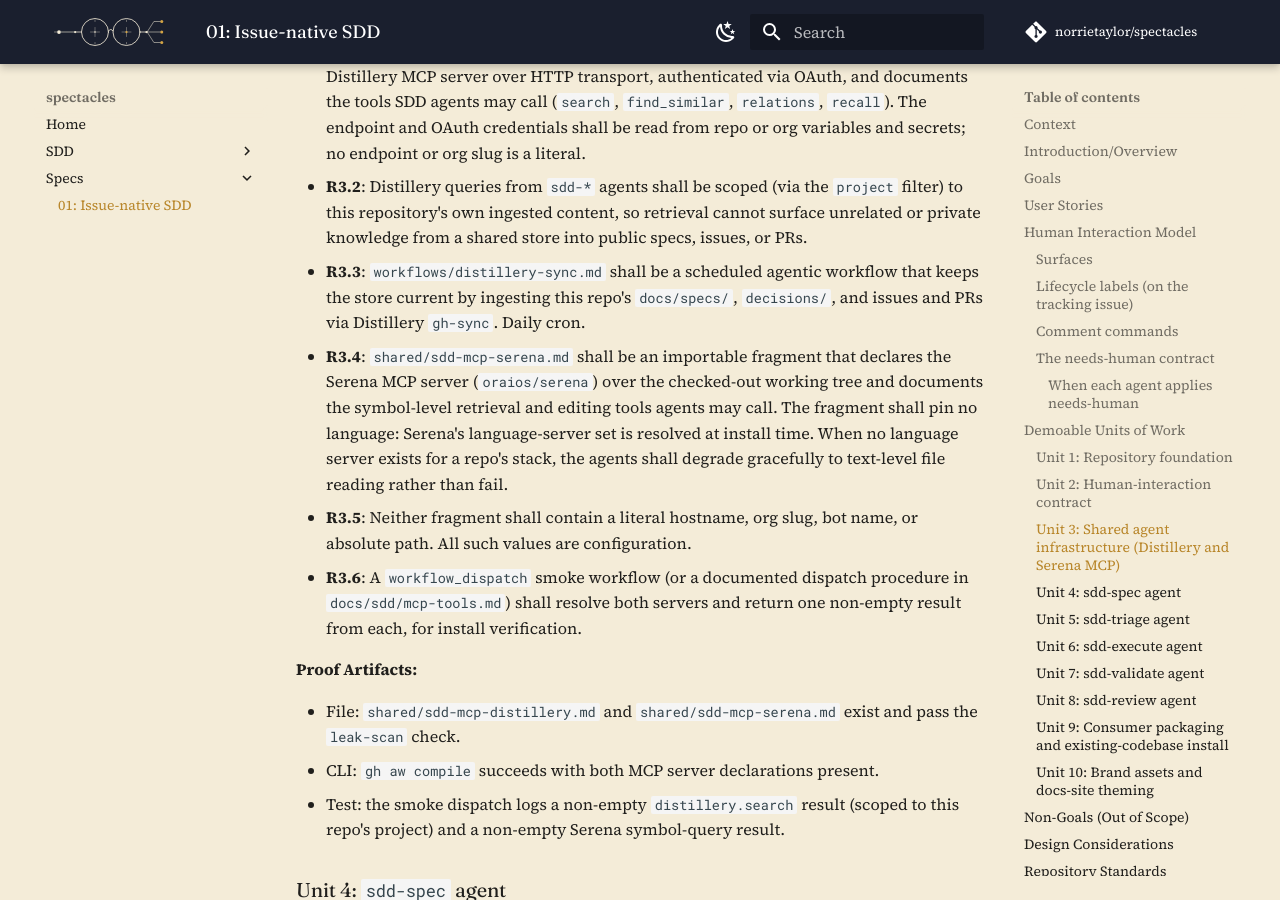
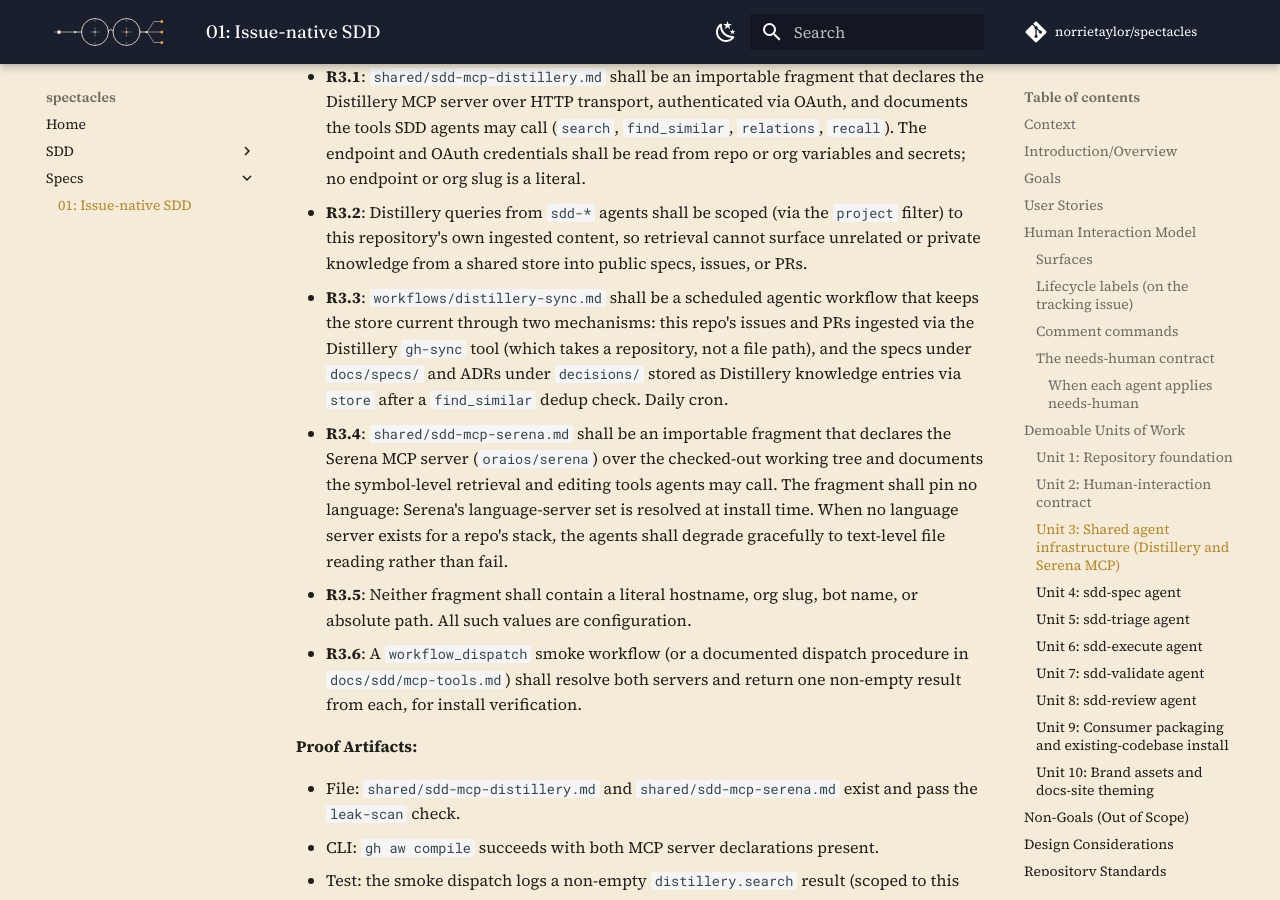
Before and after one commit to norrietaylor/spectacles, an MkDocs documentation site: the page built from docs/specs/01-spec-issue-native-sdd/01-spec-issue-native-sdd.md, in a window 1280 px wide and 900 px high, scrolled down 8467 px. Built offline with MkDocs 1.6.1 and Material for MkDocs 9.7.7, drawn with Linux system fonts in a browser that asks for light colours; comment, search, counter and statistics services are not loaded; some of the changed text lies outside the part shown.

Commit message:
fix(distillery): correct gh-sync scope and store specs and ADRs as entries
The distillery-sync workflow misinstructed the agent on two points.

First, it told the agent to call gh-sync "for the docs/specs/ path, the
decisions/ path, and ... issues and pull requests." gh-sync takes a
repository, not a file path: it syncs a repository's issues and pull
requests only and stores them as github entries. It does not read or
ingest spec or ADR files.

Second, specs and ADRs had no correct ingestion path. They are
structured documents and must be stored as Distillery knowledge entries
the way the distill skill stores knowledge: a find_similar duplicate
check, then store (or update on a merge).

The correction makes distillery-sync keep the store current through two
mechanisms: gh-sync for issues and pull requests given this repository,
and a find_similar plus store pass for the spec files under docs/specs/
and the ADR files under decisions/, read from the checked-out working
tree. Because the workflow runs unattended in CI it resolves the dedup
action automatically (create, skip, merge, link). Entries are filed
under DISTILLERY_PROJECT with hierarchical tags.

The sdd-* agents stay read-only consumers of Distillery; only
distillery-sync writes.

Co-Authored-By: Claude Opus 4.7 (1M context) <noreply@anthropic.com>

```diff
--- a/docs/specs/01-spec-issue-native-sdd/01-spec-issue-native-sdd.md
+++ b/docs/specs/01-spec-issue-native-sdd/01-spec-issue-native-sdd.md
@@ -68,9 +68,10 @@ issue and PR comments, with the `needs-human` label as the escalation lever.
 Two MCP servers were investigated and are adopted as complementary
 infrastructure, not alternatives:
 
-- **Distillery**, a semantic knowledge-store MCP server with a `gh-sync`
-  capability for ingesting issues and PRs. It is the retrieval and memory
-  layer of feature 1.
+- **Distillery**, a semantic knowledge-store MCP server. It is the retrieval
+  and memory layer of feature 1. Its `gh-sync` capability ingests a
+  repository's issues and pull requests; specs and ADRs are stored as
+  knowledge entries directly.
 - **Serena** (`oraios/serena`), an LSP-backed symbol-level code retrieval and
   editing MCP server. It is the code-intelligence layer: it lets an agent
   understand and edit an existing codebase by symbols and relations without
@@ -337,9 +338,11 @@ Demoable: a smoke run resolves both servers and returns a result from each.
   cannot surface unrelated or private knowledge from a shared store into
   public specs, issues, or PRs.
 - **R3.3**: `workflows/distillery-sync.md` shall be a scheduled agentic
-  workflow that keeps the store current by ingesting this repo's
-  `docs/specs/`, `decisions/`, and issues and PRs via Distillery `gh-sync`.
-  Daily cron.
+  workflow that keeps the store current through two mechanisms: this repo's
+  issues and PRs ingested via the Distillery `gh-sync` tool (which takes a
+  repository, not a file path), and the specs under `docs/specs/` and ADRs
+  under `decisions/` stored as Distillery knowledge entries via `store` after
+  a `find_similar` dedup check. Daily cron.
 - **R3.4**: `shared/sdd-mcp-serena.md` shall be an importable fragment that
   declares the Serena MCP server (`oraios/serena`) over the checked-out
   working tree and documents the symbol-level retrieval and editing tools
@@ -810,8 +813,10 @@ the commands above for Units 2 to 10.
   `needs-human`, never as a required check, so a draft is never wedged on the
   agent's own opinion.
 - MCP tooling. Distillery attaches over HTTP transport authenticated via OAuth
-  for retrieval and memory; `distillery-sync` keeps its store current via
-  `gh-sync`. Because the store may be shared and may hold unrelated private
+  for retrieval and memory; `distillery-sync` keeps its store current through
+  two mechanisms, `gh-sync` for issues and pull requests and direct `store`
+  for specs and ADRs. Because the store may be shared and may hold unrelated
+  private
   content, every `sdd-*` Distillery query is scoped to this repo's own project
   so retrieval cannot surface private knowledge into public artifacts. Serena
   attaches over the checked-out working tree for symbol-level code retrieval
```
Also changed, not shown: docs/sdd/mcp-tools.md (+8 -3 lines), shared/sdd-mcp-distillery.md (+3 -1 lines), .github/workflows/distillery-sync.md, 1 other file.
